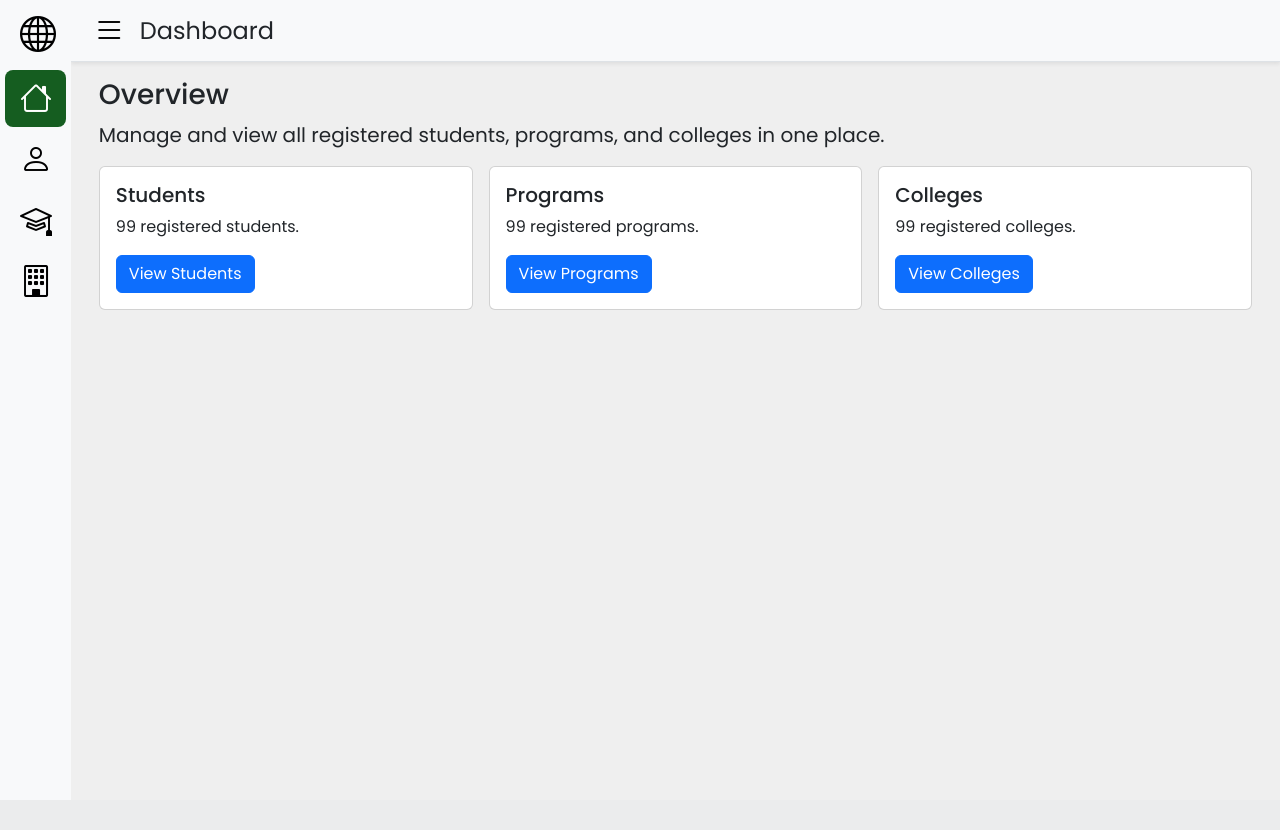
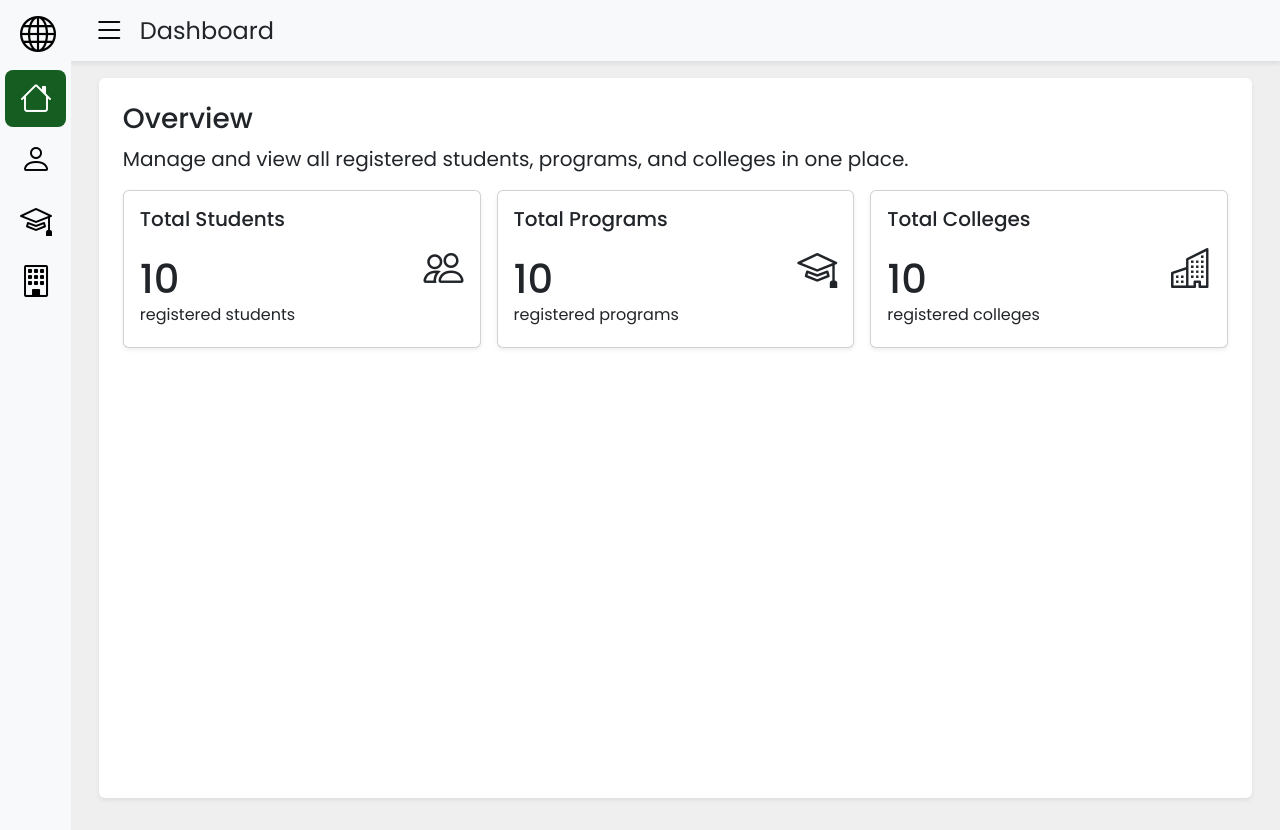
Before and after one commit to utthee/ssis-webapp, a Flask app: page / in a window 1280 px wide. Before the commit the page ends 800 px from the top, so only its background shows below. Run offline with Flask 3, Linux system fonts and the light colour scheme; some libraries are stand-ins or nearby versions.

Commit message:
refactored project file structure

```diff
--- a/app.py
+++ /dev/null
@@ -1,56 +0,0 @@
-from flask import Flask, render_template
-app = Flask(__name__)
-
-@app.route("/")
-def dashboard():
-    return render_template("dashboard.html", page_title="Dashboard")
-
-# Students page
-@app.route("/students")
-def students():
-    # DUMMY STUDENT DATA
-    n = 10
-    students = [
-        {
-            "id_number": f"2022-000{i+1}",
-            "first_name": "Mark",
-            "last_name": "Otto",
-            "program_code": "BSCS",
-            "year_level": "3",
-            "gender": "Male"
-        }
-        for i in range(n)
-    ]
-    return render_template("students.html",  page_title="Students", students=students)
-
-# Programs page
-@app.route("/programs")
-def programs():
-    # DUMMY PROGRAM DATA
-    n = 10
-    programs = [
-        {
-            "code": "BSCS",
-            "name": "Bachelor of Science in Computer Science",
-            "college_code": "CCS",
-        }
-        for i in range(n)
-    ]
-    return render_template("programs.html",  page_title="Programs", programs=programs)
-
-# Colleges page
-@app.route("/colleges")
-def colleges():
-    # DUMMY COLLEGE DATA
-    n = 10
-    colleges = [
-        {
-            "code": "CCS",
-            "name": "College of Computer Studies"
-        }
-        for i in range(n)
-    ]
-    return render_template("colleges.html",  page_title="Colleges", colleges=colleges)
-
-if __name__ == "__main__":
-    app.run(debug=True)
--- /dev/null
+++ b/app/__init__.py
@@ -0,0 +1,56 @@
+from flask import Flask, render_template, url_for
+
+def create_app():
+    app = Flask(__name__)
+
+    @app.route("/")
+    def dashboard():
+        return render_template("dashboard.html", page_title="Dashboard")
+
+    @app.route("/login")
+    def login():
+        return render_template("login.html", page_title="Login")
+
+    @app.route("/register")
+    def register():
+        return render_template("register.html", page_title="Register")
+
+    @app.route("/students")
+    def students():
+        n = 10
+        students_data = [
+            {
+                "id_number": f"2022-000{i+1}",
+                "first_name": "Mark",
+                "last_name": "Otto",
+                "program_code": "BSCS",
+                "year_level": "3",
+                "gender": "Male"
+            }
+            for i in range(n)
+        ]
+        return render_template("students.html", page_title="Students", students=students_data)
+
+    @app.route("/programs")
+    def programs():
+        n = 10
+        programs_data = [
+            {
+                "code": "BSCS",
+                "name": "Bachelor of Science in Computer Science",
+                "college_code": "CCS",
+            }
+            for i in range(n)
+        ]
+        return render_template("programs.html", page_title="Programs", programs=programs_data)
+
+    @app.route("/colleges")
+    def colleges():
+        n = 10
+        colleges_data = [
+            {"code": "CCS", "name": "College of Computer Studies"}
+            for i in range(n)
+        ]
+        return render_template("colleges.html", page_title="Colleges", colleges=colleges_data)
+
+    return app
--- a/static/script.js
+++ b/app/static/script.js
@@ -22,8 +22,7 @@ $("#registerForm").submit(function(e) {
 });
 
 //POPULATE STUDENT EDIT FORM
-$(document).ready(function () {
-  $('#editStudentModal').on('show.bs.modal', function (event) {
+$('#editStudentModal').on('show.bs.modal', function (event) {
     var button = $(event.relatedTarget);
     var modal  = $(this);
 
@@ -40,7 +39,6 @@ $(document).ready(function () {
     modal.find('#gender').val(gender);
     modal.find('#yearLevel').val(yearLevel);
     modal.find('#programCode').val(program);
-  });
 });
 
 //SHOW EDIT CONFIRMATION MESSAGE
@@ -65,8 +63,7 @@ $("#registerForm").submit(function(e) {
 });
 
 //POPULATE PROGRAM EDIT FORM
-$(document).ready(function () {
-  $('#editProgramModal').on('show.bs.modal', function (event) {
+$('#editProgramModal').on('show.bs.modal', function (event) {
     var button = $(event.relatedTarget);
     var modal  = $(this);
 
@@ -77,7 +74,6 @@ $(document).ready(function () {
     modal.find('#programCode').val(programCode);
     modal.find('#programName').val(programName);
     modal.find('#collegeCode').val(collegeCode);
-  });
 });
 
 //SHOW EDIT CONFIRMATION MESSAGE
@@ -102,8 +98,7 @@ $("#registerForm").submit(function(e) {
 });
 
 //POPULATE COLLEGE EDIT FORM
-$(document).ready(function () {
-  $('#editCollegeModal').on('show.bs.modal', function (event) {
+$('#editCollegeModal').on('show.bs.modal', function (event) {
     var button = $(event.relatedTarget);
     var modal  = $(this);
 
@@ -112,7 +107,6 @@ $(document).ready(function () {
 
     modal.find('#collegeCode').val(code);
     modal.find('#collegeName').val(name);
-  });
 });
 
 //SHOW EDIT CONFIRMATION MESSAGE
--- a/static/styles.css
+++ b/app/static/styles.css
@@ -26,6 +26,22 @@ a:active {
     width: 100%;
     overflow: hidden;
     background: #efefef;
+}
+
+/* -----------  DASHBORAD   ----------- */
+.card-link {
+  transition: background-color 0.3s ease, color 0.3s ease;
+  cursor: pointer;
+}
+
+.card-link:hover {
+  background-color: #155d20;
+  color: #fff;
+}
+
+.card-link:hover .card-title,
+.card-link:hover .card-text {
+  color: #fff;
 }
 
 /* ---------- SIDEBAR ---------- */
--- a/templates/colleges.html
+++ b/app/templates/colleges.html
@@ -3,7 +3,7 @@
 {% block body %}
 <div class="container-fluid p-4 rounded bg-white shadow-sm">
     <h3>Manage Colleges</h3>
-    <p style="font-size: 20px;">Create, organize, and maintain information about all colleges</p>
+    <p style="font-size: 20px;">Create, organize, and maintain information about all colleges.</p>
 
 
     <table id="data-table" class="table table-striped table-hover">
--- /dev/null
+++ b/app/templates/dashboard.html
@@ -0,0 +1,55 @@
+{% extends "base.html" %}
+
+{% block body %}
+<div class="container-fluid p-4 rounded bg-white shadow-sm" style="min-height: 90vh;">
+    <h3>Overview</h3>
+    <p style="font-size: 20px;">Manage and view all registered students, programs, and colleges in one place.</p>
+
+    <div class="row g-3">
+        <div class="col-md-4">
+            <a href="{{ url_for('students') }}" class="text-decoration-none">
+                <div class="card h-100 card-link shadow-sm">
+                    <div class="card-body d-flex justify-content-between align-items-center">
+                        <div>
+                            <h5 class="card-title mb-4">Total Students</h5>
+                            <h1 class="card-title mb-0">10</h1>
+                            <p class="card-text mb-1">registered students</p>
+                        </div>
+                        <i class="bi bi-people fs-1"></i>
+                    </div>
+                </div>
+            </a>
+        </div>
+
+        <div class="col-md-4">
+            <a href="{{ url_for('programs') }}" class="text-decoration-none">
+                <div class="card h-100 card-link shadow-sm">
+                    <div class="card-body d-flex justify-content-between align-items-center">
+                        <div>
+                            <h5 class="card-title mb-4">Total Programs</h5>
+                            <h1 class="card-title mb-0">10</h1>
+                            <p class="card-text mb-1">registered programs</p>
+                        </div>
+                        <i class="bi bi-mortarboard fs-1"></i>
+                    </div>
+                </div>
+            </a>
+        </div>
+
+        <div class="col-md-4">
+            <a href="{{ url_for('colleges') }}" class="text-decoration-none">
+                <div class="card h-100 card-link shadow-sm">
+                    <div class="card-body d-flex justify-content-between align-items-center">
+                        <div>
+                            <h5 class="card-title mb-4">Total Colleges</h5>
+                            <h1 class="card-title mb-0">10</h1>
+                            <p class="card-text mb-1">registered colleges</p>
+                        </div>
+                        <i class="bi bi-buildings fs-1"></i>
+                    </div>
+                </div>
+            </a>
+        </div>
+    </div>
+</div>
+{% endblock %}
--- /dev/null
+++ b/run.py
@@ -0,0 +1,6 @@
+from app import create_app
+
+app = create_app()
+
+if __name__ == "__main__":
+    app.run(debug=True)
--- a/templates/dashboard.html
+++ /dev/null
@@ -1,36 +0,0 @@
-{% extends "base.html" %}
-
-{% block body %}
-<h3>Overview</h3>
-<p style="font-size: 20px;">Manage and view all registered students, programs, and colleges in one place.</p>
-
-<div class="row g-3">
-    <div class="col-md-4">
-        <div class="card h-100">
-            <div class="card-body">
-                <h5 class="card-title">Students</h5>
-                <p class="card-text">99 registered students.</p>
-                <a href="{{ url_for('students') }}" class="btn btn-primary">View Students</a>
-            </div>
-        </div>
-    </div>
-    <div class="col-md-4">
-        <div class="card h-100">
-            <div class="card-body">
-                <h5 class="card-title">Programs</h5>
-                <p class="card-text">99 registered programs.</p>
-                <a href="{{ url_for('programs') }}" class="btn btn-primary">View Programs</a>
-            </div>
-        </div>
-    </div>
-    <div class="col-md-4">
-        <div class="card h-100">
-            <div class="card-body">
-                <h5 class="card-title">Colleges</h5>
-                <p class="card-text">99 registered colleges.</p>
-                <a href="{{ url_for('colleges') }}" class="btn btn-primary">View Colleges</a>
-            </div>
-        </div>
-    </div>
-</div>
-{% endblock %}
```
Also changed, not shown: app/database.py (added), app/models.py (added), app/templates/base.html (renamed from templates/base.html), app/templates/programs.html (renamed from templates/programs.html), app/templates/students.html (renamed from templates/students.html), app/user/__init__.py (added), app/user/controllers.py (added), app/user/forms.py (added), 1 other file.
